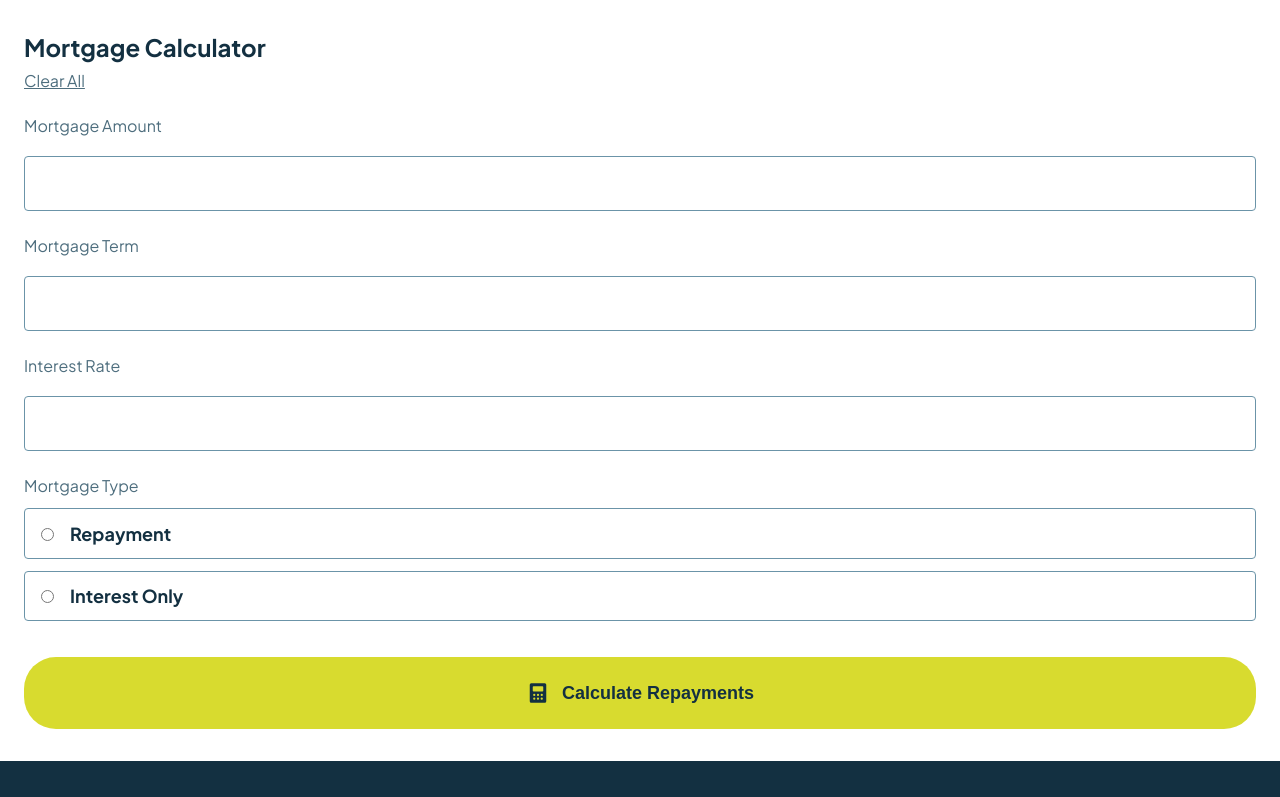
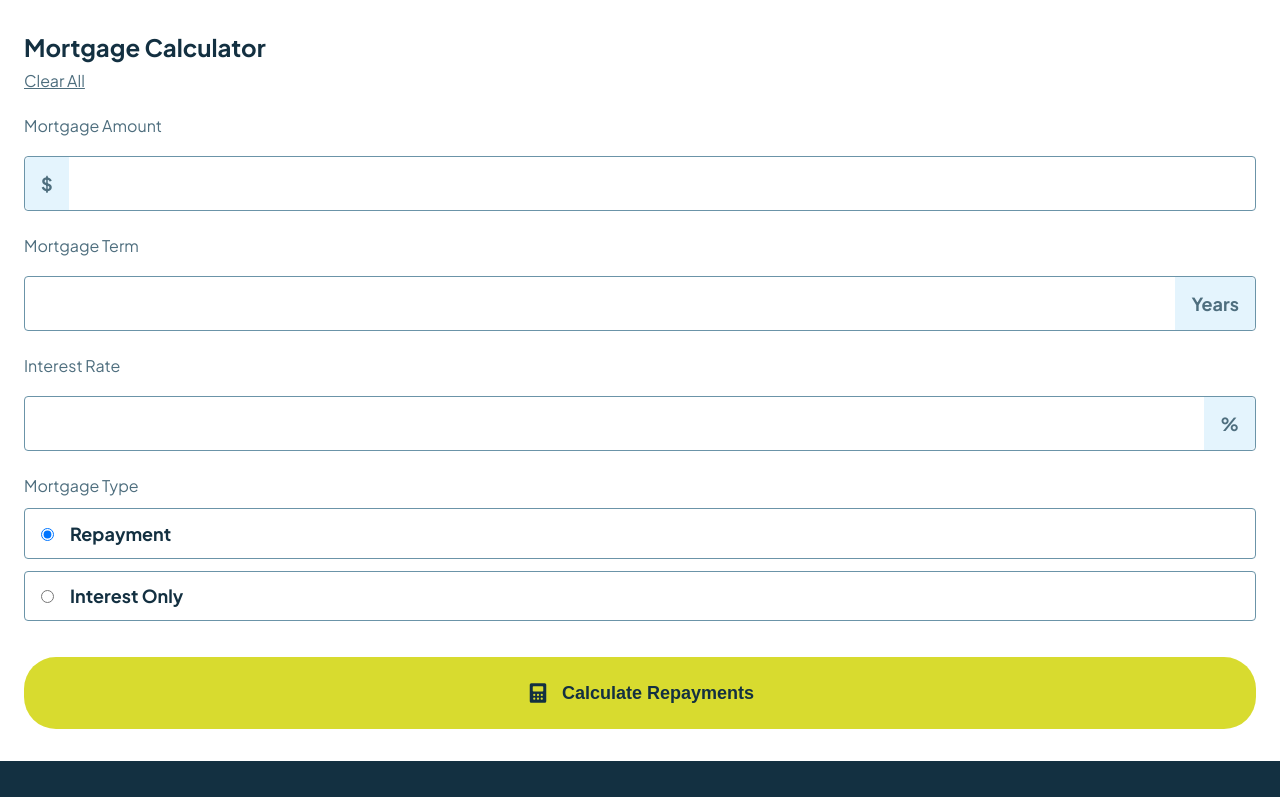
Before and after one commit to DrakeHermit/mortgage-repayment-calculator, a React (Vite) app: page / in a window 1280 px wide. Shown: the top 797 px of the page. Built offline with nearby package versions, Linux system fonts and the light colour scheme.

Commit message:
feat: added formContext to share state and functions that work with state between components, added visual labels to inputs(todo: fix some styling)

```diff
--- a/src/App.tsx
+++ b/src/App.tsx
@@ -1,3 +1,4 @@
+import { FormProvider } from './context/formContext'
 import { MainPage } from './pages/MainPage/MainPage'
 import './styles/main.scss'
 
@@ -5,7 +6,9 @@ function App() {
 
   return (
     <>
-      <MainPage />
+      <FormProvider>
+        <MainPage />
+      </FormProvider>
     </>
   )
 }
--- a/src/components/Form/Form.scss
+++ b/src/components/Form/Form.scss
@@ -18,6 +18,8 @@
     color: v.$slate-900;
     font-size: 1.125rem;
     font-weight: bold;
+    padding-left: 2rem;
+    width: 100%;
   }
 
   .form__radio {
@@ -59,3 +61,7 @@
     height: 1.5rem;
   }
 }
+
+.label__group {
+  position: relative;
+}
--- a/src/components/Form/Form.tsx
+++ b/src/components/Form/Form.tsx
@@ -1,29 +1,42 @@
 import './Form.scss'
+import { useFormContext } from '../../hooks/useFormContext'
+import { InputLabel } from '../InputLabel/InputLabel';
 
 export const Form = () => {
+  const { formData, handleInputChange, handleFormSubmit } = useFormContext();
+
   return (
-    <form>
+    <form onSubmit={(e) => handleFormSubmit(e)} className='form'>
       <div className="form__group">
         <label htmlFor="mortgage-amount" className='form__label'>Mortgage Amount</label>
-        <input type="number" id="mortgage-amount" className='form__field' />
+        <div className="label__group">
+          <InputLabel label={ '$' } position='left' />
+          <input type="number" name="mortgageAmount" value={formData.mortgageAmount} onChange={(e) => handleInputChange(e)} id="mortgage-amount" className='form__field' />
+        </div>
       </div>
       <div className="form__group">
         <label htmlFor="mortgage-term" className='form__label'>Mortgage Term</label>
-        <input type="number" id="mortgage-term" className='form__field' />
+        <div className="label__group">
+          <InputLabel label={ 'Years' } position='right' />
+          <input type="number" name="mortgageTerm" value={formData.mortgageTerm} onChange={(e) => handleInputChange(e)} id="mortgage-term" className='form__field' />
+        </div>
       </div>
       <div className="form__group">
         <label htmlFor="interest-rate" className='form__label'>Interest Rate</label>
-        <input type="number" id="interest-rate" className='form__field' />
+        <div className="label__group">
+          <InputLabel label={ '%' } position='right' />
+          <input type="number" name="interestRate" value={formData.interestRate} onChange={(e) => handleInputChange(e)} id="interest-rate" className='form__field' />
+        </div>
       </div>
       <div className="form__group">
         <fieldset>
           <legend className='form__label'>Mortgage Type</legend>
           <div className="form__radio">
-            <input type="radio" id="repayment" name="mortgage-type" className='form__radio-input' />
+            <input type="radio" id="repayment" checked={formData.mortgageType === "repayment"} value='repayment' onChange={(e) => handleInputChange(e)} name="mortgageType" className='form__radio-input' />
             <label htmlFor="repayment" className='form__radio-label'>Repayment</label>
           </div>
           <div className="form__radio">
-            <input type="radio" id="interest-only" name="mortgage-type" className='form__radio-input' />
+            <input type="radio" id="interest-only" checked={formData.mortgageType === "interest-only"} value="interest-only" onChange={(e) => handleInputChange(e)} name="mortgageType" className='form__radio-input' />
             <label htmlFor="interest-only" className='form__radio-label'>Interest Only</label>
           </div>
         </fieldset>
--- /dev/null
+++ b/src/components/InputLabel/InputLabel.scss
@@ -0,0 +1,27 @@
+@use '../../styles/variables.scss' as v;
+
+.label__group .input__label {
+  position: absolute;
+  top: 1px;
+  height: 97%;
+}
+
+.input__label {
+  background-color: v.$slate-100;
+  padding: 12px 1rem;
+  color: v.$slate-700;
+  font-size: 1.125rem;
+  font-weight: bold;
+  display: flex;
+  align-items: center;
+}
+
+.input__label--right {
+  border-radius: 0 5px 5px 0;
+  right: 1px;
+}
+
+.input__label--left {
+  border-radius: 5px 0 0 5px;
+  left: 1px;
+}
--- /dev/null
+++ b/src/components/InputLabel/InputLabel.tsx
@@ -0,0 +1,12 @@
+import './InputLabel.scss'
+
+interface InputLabelProps {
+  label: string;
+  position: 'left' | 'right';
+}
+
+export const InputLabel = ({label, position = 'left'}: InputLabelProps) => {
+  return (
+    <div className={`input__label input__label--${position}` }>{label}</div>
+  )
+}
--- a/src/components/Results/Results.tsx
+++ b/src/components/Results/Results.tsx
@@ -1,14 +1,13 @@
+import { useFormContext } from '../../hooks/useFormContext'
 import { FinalResult } from '../FinalResult/FinalResult'
 import './Results.scss'
-import { useState } from 'react'
-
 
 export const Results = () => {
-  const [results, setResults] = useState(true)
+  const { formData } = useFormContext()
 
   return (
     <section className='results'>
-      {results ? (<FinalResult />) :
+      {formData.isSubmitted ? (<FinalResult />) :
         (
           <>
             <img src = "/images/illustration-empty.svg" alt = "" />
--- /dev/null
+++ b/src/context/formContext.tsx
@@ -0,0 +1,52 @@
+import { createContext, useState, ReactNode } from "react";
+
+interface FormData {
+  mortgageAmount: string;
+  mortgageTerm: string;
+  interestRate: string;
+  mortgageType: string;
+  isSubmitted?: boolean;
+}
+
+interface FormContextType {
+  formData: FormData;
+  handleInputChange: (e: React.ChangeEvent<HTMLInputElement>) => void;
+  handleFormSubmit: (e: React.FormEvent<HTMLFormElement>) => void;
+}
+
+export const FormContext = createContext<FormContextType>({} as FormContextType);
+
+export const FormProvider = ({ children }: { children: ReactNode }) => {
+  const [formData, setFormData] = useState<FormData>({
+    mortgageAmount: '',
+    mortgageTerm: '',
+    interestRate: '',
+    mortgageType: 'repayment',
+    isSubmitted: false,
+  });
+
+  const handleInputChange = (e: React.ChangeEvent<HTMLInputElement>) => {
+    const { name, value, type } = e.target;
+    if (type === "radio") {
+      setFormData((prevData) => ({ ...prevData, [name]: value }));
+    } else {
+      setFormData((prevData) => ({
+      ...prevData,
+        [name]: name === "mortgageAmount" || name === "mortgageTerm" || name === "interestRate" || name === "mortgage-type" ? value : prevData.mortgageType,
+    }));
+    }
+  }
+
+  const handleFormSubmit = (e: React.FormEvent<HTMLFormElement>): void => {
+    e.preventDefault();
+    setFormData((prevData) => ({ ...prevData, isSubmitted: true }));
+  }
+
+  const value: FormContextType = { formData, handleInputChange, handleFormSubmit };
+
+  return (
+    <FormContext.Provider value={value}>
+      {children}
+    </FormContext.Provider>
+  );
+};
--- /dev/null
+++ b/src/hooks/useFormContext.ts
@@ -0,0 +1,10 @@
+import { useContext } from 'react';
+import { FormContext } from '../context/formContext';
+
+export const useFormContext = () => {
+  const context = useContext(FormContext);
+  if (!context) {
+    throw new Error('useFormContext must be used within a FormProvider');
+  }
+  return context;
+}
```
